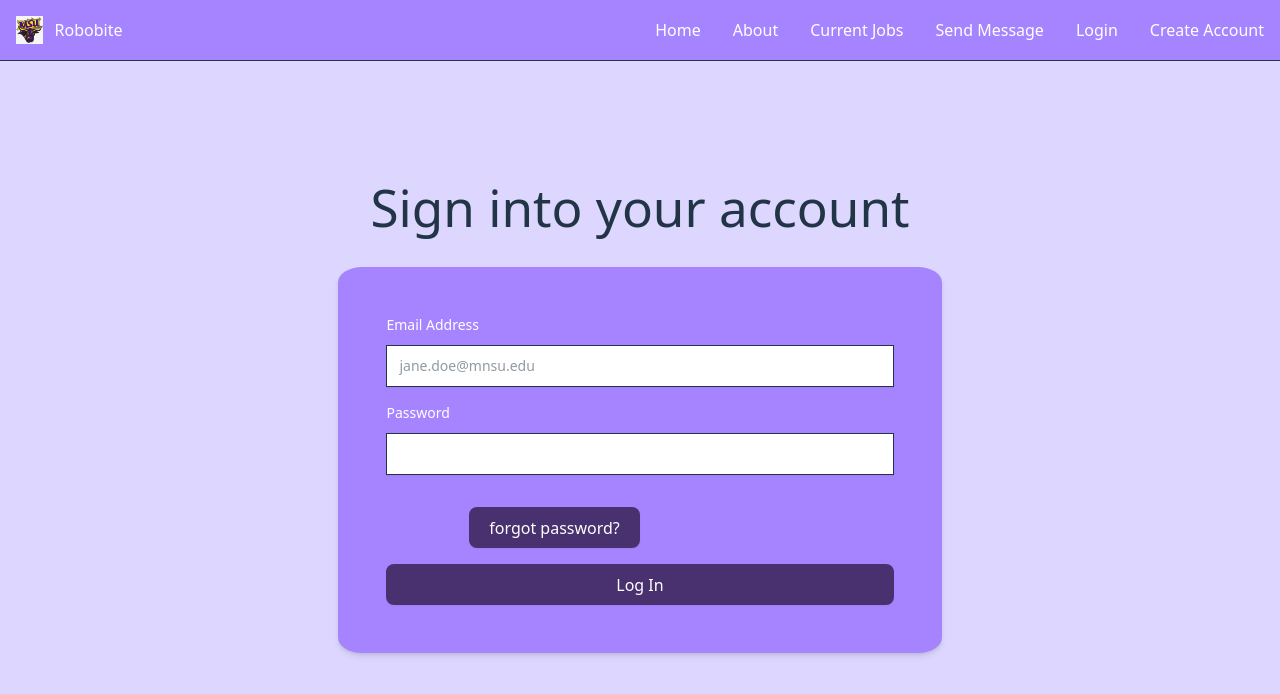
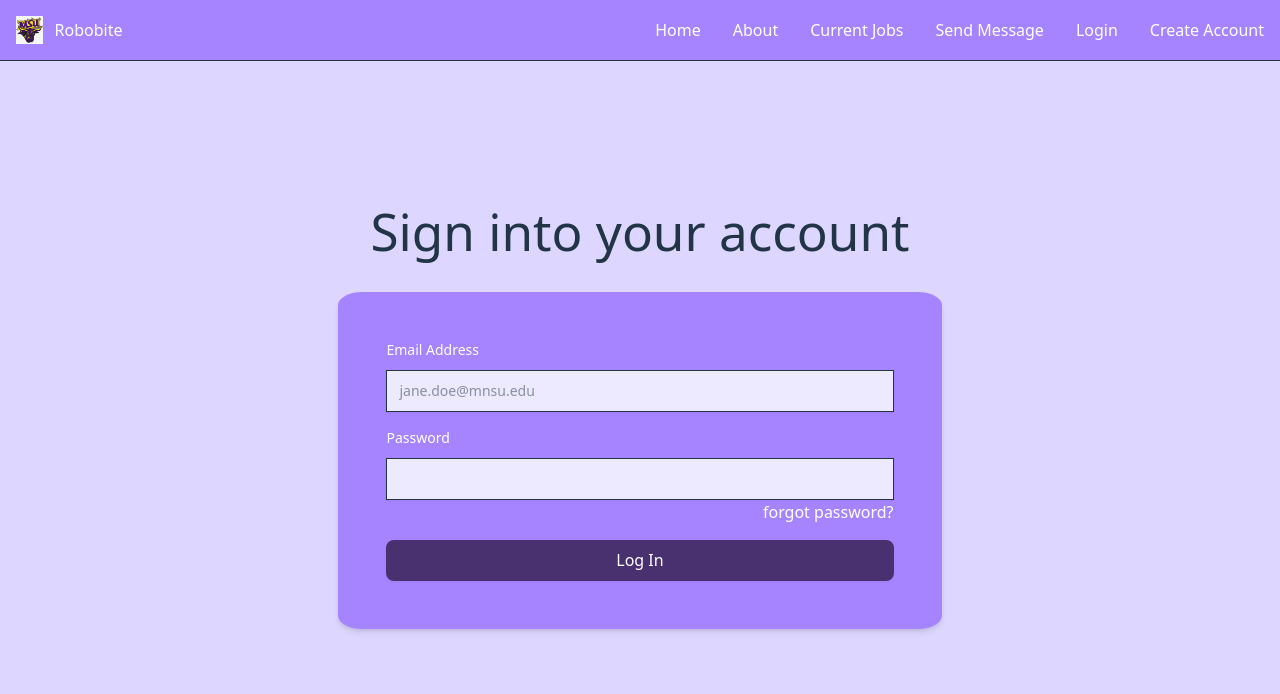
Before and after one commit to JonahG046/Robot_Project, a React (Vite) app in the folder BlackLotus/: page /Login in a window 1280 px wide. Shown: the top 694 px of the page. Built offline with nearby package versions, Linux system fonts and the light colour scheme.

Commit message:
login page (#10)
* login

* html error body fix

* login

* login

* html error body fix

* login

* npm i

---------

Co-authored-by: Dylan Grant <dylan.grant@gmail.com>

```diff
--- a/BlackLotus/package.json
+++ b/BlackLotus/package.json
@@ -13,6 +13,7 @@
     "@tailwindcss/vite": "^4.1.18",
     "react": "^19.2.0",
     "react-dom": "^19.2.0",
+    "react-hook-form": "^7.71.2",
     "tailwindcss": "^4.1.18",
     "wouter": "^3.9.0"
   },
--- a/BlackLotus/src/components/shared/Input/Input.tsx
+++ b/BlackLotus/src/components/shared/Input/Input.tsx
@@ -1,15 +1,29 @@
 import "./Input.css"
+import { useForm } from 'react-hook-form'
 
 const Input = ({ ...props }) => {
     const {
         type = "text",
         placeholder,
-        width = "100%",
         callback = () => {},
-        isRequired,
         id,
         label,
+        required,
     } = props;
+
+    const {
+        register,
+
+        // formState: { errors, isDirty, isSubmitting, isValid },
+      } = useForm({ mode: 'onChange' })
+
+      const handleChange = (data:any) => {
+        return callback({
+            id,
+            value: data?.target?.value
+        })
+      }
+
 
     return (
         <div className="flex flex-col items-start">
@@ -23,10 +37,10 @@ const Input = ({ ...props }) => {
             <input
                 type={type}
                 id={id}
-                name={id}
-                className="bg-white border border-default-medium text-heading text-sm rounded-base focus:ring-brand focus:border-brand block w-full px-3 py-2.5 shadow-xs placeholder:text-body"
+                className="bg-violet-100 border border-default-medium text-heading text-sm rounded-base focus:ring-brand focus:border-brand block w-full px-3 py-2.5 shadow-xs placeholder:text-body"
                 placeholder={placeholder}
-                required
+                {...register(id,{required})}
+                onChange={handleChange}
             />
         </div>
     )
--- a/BlackLotus/src/pages/Login/Login.tsx
+++ b/BlackLotus/src/pages/Login/Login.tsx
@@ -1,31 +1,50 @@
 import Button from "../../components/shared/Button"
 import Input from "../../components/shared/Input"
+import RouteLink from "../../components/shared/RouteLink"
+import { useForm } from 'react-hook-form'
 
+const emailAddress = "emailAddress"
+const password = "password"
+const defaultValues = {emailAddress, password}
 const Login = () => {
+
+    const {
+        setValue,
+        getValues,
+        // formState: { errors, isDirty, isSubmitting, isValid },
+      } = useForm({ mode: 'onChange', defaultValues })
+
     const submitHandler = (event: any) => {
-        console.log("form submitted", event.target);
+        console.log("form submitted", getValues());
     }
 
+    const inputHandler = (data:any) => {
+        return setValue(data.id, data.value)
+    }
+
+
+
+
     return (
-    <>
-        <body className="bg-violet-200" />
+    <div className="bg-violet-200">
         <h1 className="p-8">
             Sign into your account
         </h1>
 
         <div className="p-12 shadow-md rounded-[4%] bg-violet-400">
             <form name="account"className="flex flex-col gap-4" onSubmit={submitHandler}>
-                <Input id="email-address" label="Email Address" placeholder="jane.doe@mnsu.edu" type="email" />
-                <Input id="password" label="Password" type="password" />
-                <div className="w-1/2"/>
-                <div className="w-1/2 text-right">
-                    <Button className="bg-transparent" text="forgot password?" type="submit" />
+                <Input id={emailAddress} label="Email Address" placeholder="jane.doe@mnsu.edu" type="email" callback={inputHandler} />
+                <div className="flex-col flex ">
+                    <Input id={password} label="Password" type="password" callback={inputHandler} />
+                    <div className="text-right" style={{width:"100%"}}>
+                        <RouteLink text="forgot password?" href="/home" />
+                    </div>
                 </div>
                 <Button className="bg-violet-200 w-full" text="Log In" type="submit" />
             </form>
         </div>
 
-    </>
+    </div>
 
 
 
```
Also changed, not shown: 2 other files (tests, documents, lock files or other folders).
